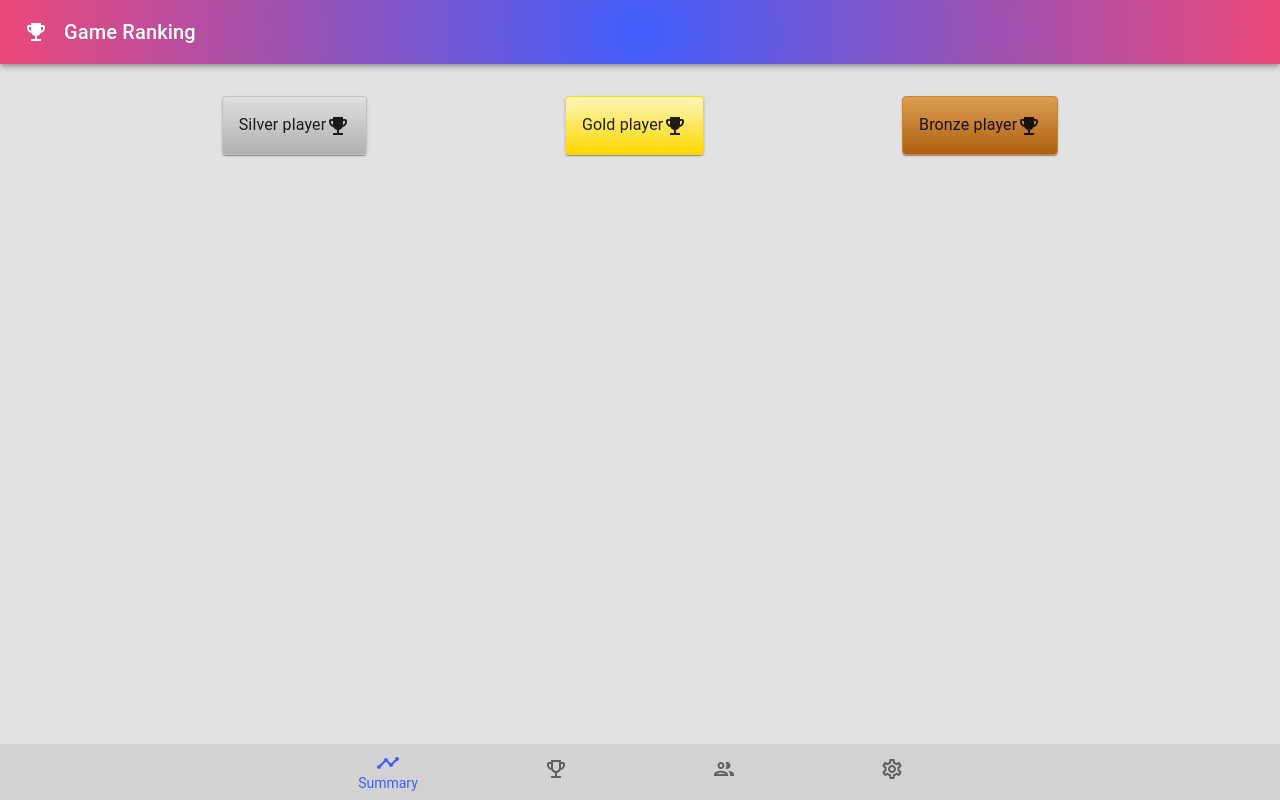
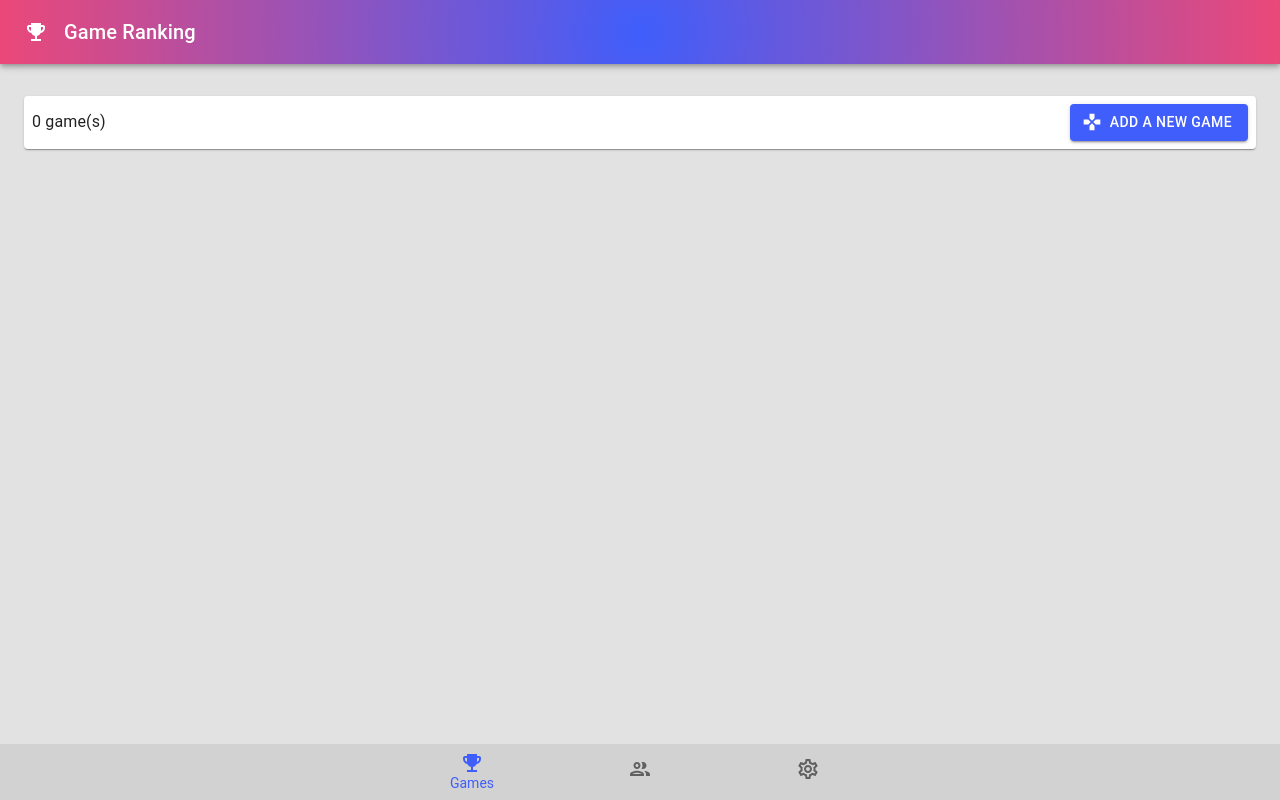
Before and after one commit to StephaneBranly/game-ranking, a React (Create React App) app: page / in a window 1280 px wide. Built offline with nearby package versions, Linux system fonts and the light colour scheme; the HTML template or start-up script is replaced by a standard one.

Commit message:
add: Cookies

```diff
--- a/package.json
+++ b/package.json
@@ -12,6 +12,7 @@
     "date-fns": "^2.23.0",
     "file-saver": "^2.0.5",
     "gh-pages": "^3.2.3",
+    "js-cookie": "^3.0.1",
     "randomcolor": "^0.6.2",
     "react": "^17.0.2",
     "react-color": "^2.19.3",
@@ -52,6 +53,7 @@
     "@testing-library/react": "^11.2.7",
     "@testing-library/user-event": "^12.8.3",
     "@types/jest": "^27.0.1",
+    "@types/js-cookie": "^3.0.0",
     "@types/node": "^16.9.1",
     "@types/react": "^17.0.20",
     "@types/react-color": "^3.0.5",
--- a/src/App.tsx
+++ b/src/App.tsx
@@ -9,6 +9,7 @@ import { dataType, gameType, playerType } from "./types/data"
 import Notifications, { NotificationProps } from "./components/pages/notifications/Notification"
 import { notificationType, severityType } from "./types/notification"
 import { generateGameFromLoadedData } from "./utils/lib"
+import Cookies from "js-cookie"
 
 export const theme = createMuiTheme({
   palette: {
@@ -31,20 +32,25 @@ const useStyles = makeStyles((theme) => createStyles({
 }))
 
 function App() {
-  const [page, setPage] = React.useState("summary")
+  const [page, setPage] = React.useState("games")
   const [players, setPlayers] = React.useState([]as Array<playerType>)
   const [games, setGames] = React.useState([] as Array<gameType>)
   const [notification, setNotification] = React.useState({ open: false } as notificationType)
 
   const classes = useStyles()
 
-  const handlerSaveData = () => {
+  const getJsonSavedData = () => {
     const data = {
       players,
       games: games.map(game => { return { uuid: game.uuid, gamename: game.gamename, results: game.results }})
     }
+    const json = JSON.stringify(data)
+    return json
+  }
+
+  const handlerSaveData = () => {
     const FileSaver = require("file-saver")
-    const json = JSON.stringify(data)
+    const json = getJsonSavedData()
     const blob = new Blob([json], { type: "application/json" })
     FileSaver.saveAs(blob, "save_game-ranking.json")
   }
@@ -60,7 +66,7 @@ function App() {
           const games: Array<gameType> = data.games.map((game: { uuid: any; gamename: any; results: any }) => generateGameFromLoadedData(game))
           setGames(games)
           addNotification("Data correctly loaded", "success")
-          setPage("summary")
+          setPage("games")
         }
       }
       if (e.target?.files) {
--- a/src/components/footer/Footer.tsx
+++ b/src/components/footer/Footer.tsx
@@ -38,7 +38,6 @@ export default function Footer(props: FooterProps){
   const currentPage = props.currentPage;
   return (
     <BottomNavigation value={currentPage} onChange={props.handleChangeCurrentPage} className={classes.root}>
-      <BottomNavigationAction label="Summary" value="summary" icon={currentPage === "summary" ? <Timeline /> : <TimelineOutlined />} />
       <BottomNavigationAction label="Games" value="games" icon={currentPage === "games" ? <EmojiEvents /> : <EmojiEventsOutlined />} />
       <BottomNavigationAction label="Players" value="players" icon={currentPage === "players" ? <Group /> : <GroupOutlined />} />
       <BottomNavigationAction label="Settings" value="settings" icon={currentPage === "settings" ? <Settings /> : <SettingsOutlined />} />
--- a/src/components/pages/Pages.tsx
+++ b/src/components/pages/Pages.tsx
@@ -1,23 +1,9 @@
 import React from 'react';
-import Summary from "./summary/Summary"
 import Players from "./players/Players"
 import Settings from "./settings/Settings"
 import Games from "./games/Games"
-import {
-  makeStyles,
-  createStyles,
-} from "@material-ui/core";
 import { gameType, playerType } from '../../types/data';
 import { severityType } from '../../types/notification';
-
-
-const useStyles = makeStyles((theme) =>
-createStyles({
-  root: {
-
-  },
-}),
-);
 
 export interface PagesProps{
   currentPage: string,
@@ -34,8 +20,6 @@ export default function Pages(props: PagesProps){
 
   const renderPage = (props: PagesProps) => {
     switch(props.currentPage) {
-        case 'summary':
-          return <Summary players={props.players} games={props.games}></Summary>;
         case 'players':
           return <Players players={props.players} games={props.games} setPlayers={props.setPlayers} addNotification={props.addNotification}></Players>;
         case 'settings':
--- /dev/null
+++ b/src/components/pages/settings/CookiesComp.tsx
@@ -0,0 +1,44 @@
+import React from 'react';
+import {
+  Grid,
+  Card,
+  Typography,
+  Switch,
+  createStyles,
+  makeStyles,
+} from "@material-ui/core";
+import Cookies from 'js-cookie'
+
+const useStyles = makeStyles((theme) =>
+createStyles({
+    padding: {
+        padding: theme.spacing(1),
+    },
+    subSection:
+    {
+        paddingLeft: theme.spacing(1),
+        marginLeft: theme.spacing(2),
+        borderLeft: "3px solid rgba(0,0,0,.2)"
+    }
+}),
+);
+
+export interface CookiesProps{
+}
+
+export default function CookiesComp(props: CookiesProps){
+    const classes = useStyles();
+
+    const updateCookiesAu = (e: any) => {
+        console.log(e.target.checked)
+        Cookies.set('acceptCookie', e.target.checked)
+    }
+
+    return (
+        <Grid item>
+            <Card className={classes.padding}>
+                <Typography>Allow new cookies?<Switch onChange={(e) => updateCookiesAu(e)}/></Typography>
+            </Card>
+       </Grid>
+  );
+}
--- a/src/components/pages/settings/Settings.tsx
+++ b/src/components/pages/settings/Settings.tsx
@@ -1,21 +1,12 @@
 import React from 'react';
 import {
-  makeStyles,
-  createStyles,
   Container,
   Grid,
 } from "@material-ui/core";
 import About from './About';
 import LoadSave, { LoadSaveProps } from './LoadSave';
+import CookiesComp from './CookiesComp';
 
-
-const useStyles = makeStyles((theme) =>
-createStyles({
-    padding: {
-        padding: theme.spacing(1),
-    }
-}),
-);
 
 export interface SettingsProps{
   handlerSaveData: () => void,
@@ -23,8 +14,6 @@ export interface SettingsProps{
 }
 
 export default function Settings(props: SettingsProps){
-    const classes = useStyles();
-
     const LoadSaveProps: LoadSaveProps =
     {
       handlerSaveData: props.handlerSaveData,
@@ -39,8 +28,9 @@ export default function Settings(props: SettingsProps){
             alignItems="stretch"
             spacing={1}
         >
-          <LoadSave {...LoadSaveProps}></LoadSave>
-          <About></About>
+          <LoadSave {...LoadSaveProps}/>
+          <CookiesComp/>
+          <About/>
        </Grid>
     </Container>
   );
--- a/src/components/pages/summary/Summary.tsx
+++ /dev/null
@@ -1,95 +0,0 @@
-import React from 'react';
-import {
-  makeStyles,
-  createStyles,
-  Container,
-  Badge,
-  Typography,
-  Paper,
-Grid,
-Card,
-} from "@material-ui/core";
-import EmojiEvents from '@material-ui/icons/EmojiEvents';
-import LineChartResult from '../../lineChartResult/LineChartResult';
-import { gameType, playerType } from '../../../types/data';
-
-const useStyles = makeStyles((theme) =>
-createStyles({
-    badge: {
-        padding: theme.spacing(1),
-    },
-    first: {
-        padding: theme.spacing(2),
-        border: "1px solid #FFD700",
-        background: "linear-gradient(to top, #FFD700, #FCF6BA)"
-    },
-    second: {
-        padding: theme.spacing(2),
-        border: "1px solid #C0C0C0",
-        background: "linear-gradient(to top, #B0B0B0, #DFDFDF)"
-    },
-    third: {
-        padding: theme.spacing(2),
-        border: "1px solid #cd7f32",
-        background: "linear-gradient(to top, #ad5f12, #dd9f52)"
-    }
-}),
-);
-
-export interface SummaryProps{
-    players: Array<playerType>,
-    games: Array<gameType>
-}
-
-export default function Summary(props: SummaryProps){
-  const classes = useStyles();
-
-  const renderLineChart = () => {
-      return props.games.map(game => <Grid item><Card><LineChartResult players={props.players} game={game}/></Card></Grid>)
-  }
-  return (
-    <Container>
-        <Grid
-            container
-            direction="column"
-            justify="space-evenly"
-            alignItems="stretch"
-        >
-            <Grid
-                container
-                item
-                direction="row"
-                justify="space-evenly"
-                alignItems="stretch"
-            >
-                <Grid item><Paper className={classes.second}><Grid
-                container
-                direction="row"
-                justify="space-evenly"
-                alignItems="baseline"
-                >
-                    <Grid item><Typography>Silver player</Typography></Grid><Grid item><Badge><EmojiEvents/></Badge></Grid></Grid></Paper>
-                </Grid>
-                <Grid item><Paper className={classes.first}><Grid
-                container
-                direction="row"
-                justify="space-evenly"
-                alignItems="baseline"
-                >
-                    <Grid item><Typography>Gold player</Typography></Grid><Grid item><Badge><EmojiEvents/></Badge></Grid></Grid></Paper>
-                </Grid>
-                <Grid item><Paper className={classes.third}><Grid
-                container
-                direction="row"
-                justify="space-evenly"
-                alignItems="baseline"
-                >
-                    <Grid item><Typography>Bronze player</Typography></Grid><Grid item><Badge><EmojiEvents/></Badge></Grid></Grid></Paper>
-                </Grid>
-
-            </Grid>
-            {renderLineChart()}
-        </Grid>
-    </Container>
-  );
-}
```
Also changed, not shown: 1 other file (tests, documents, lock files or other folders).
